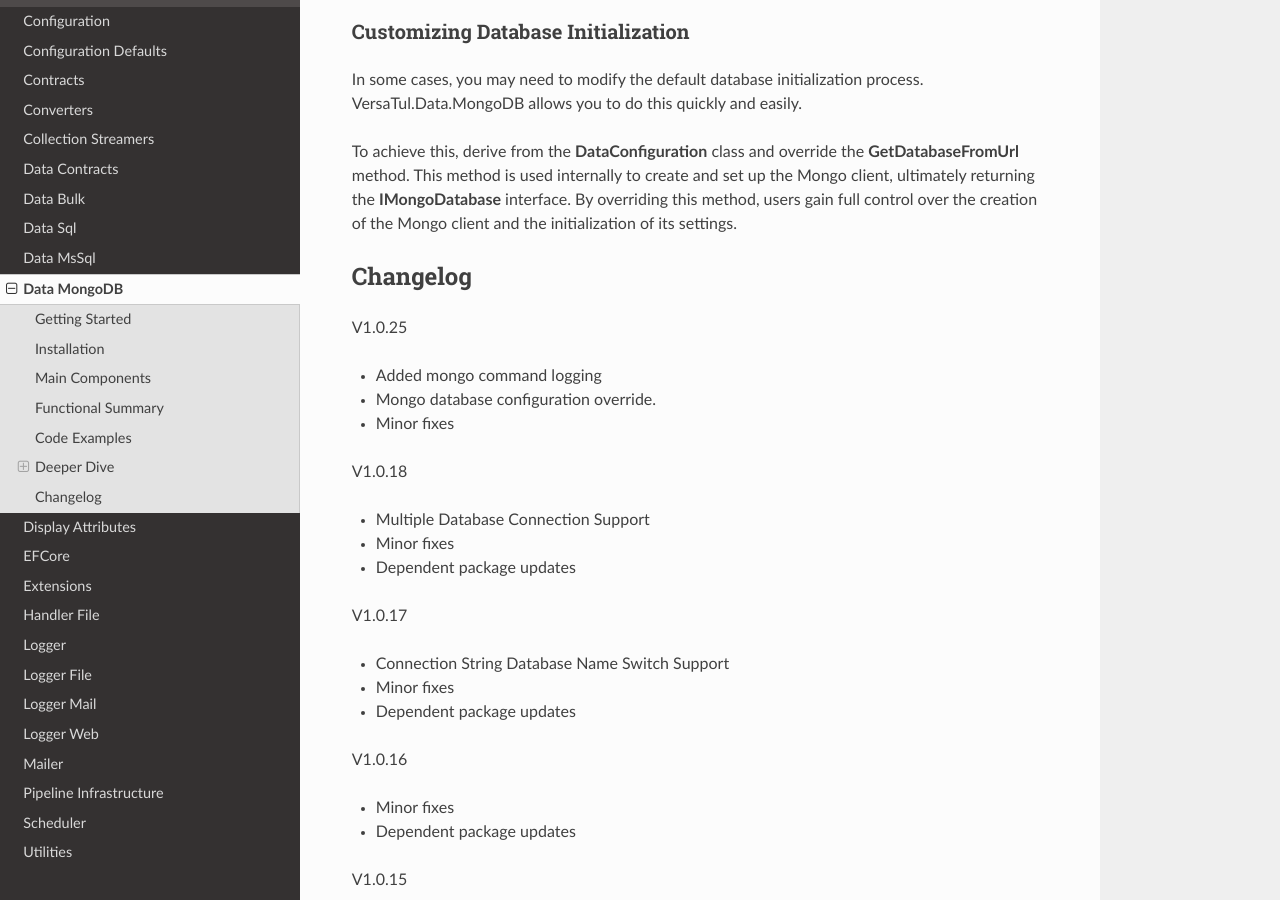
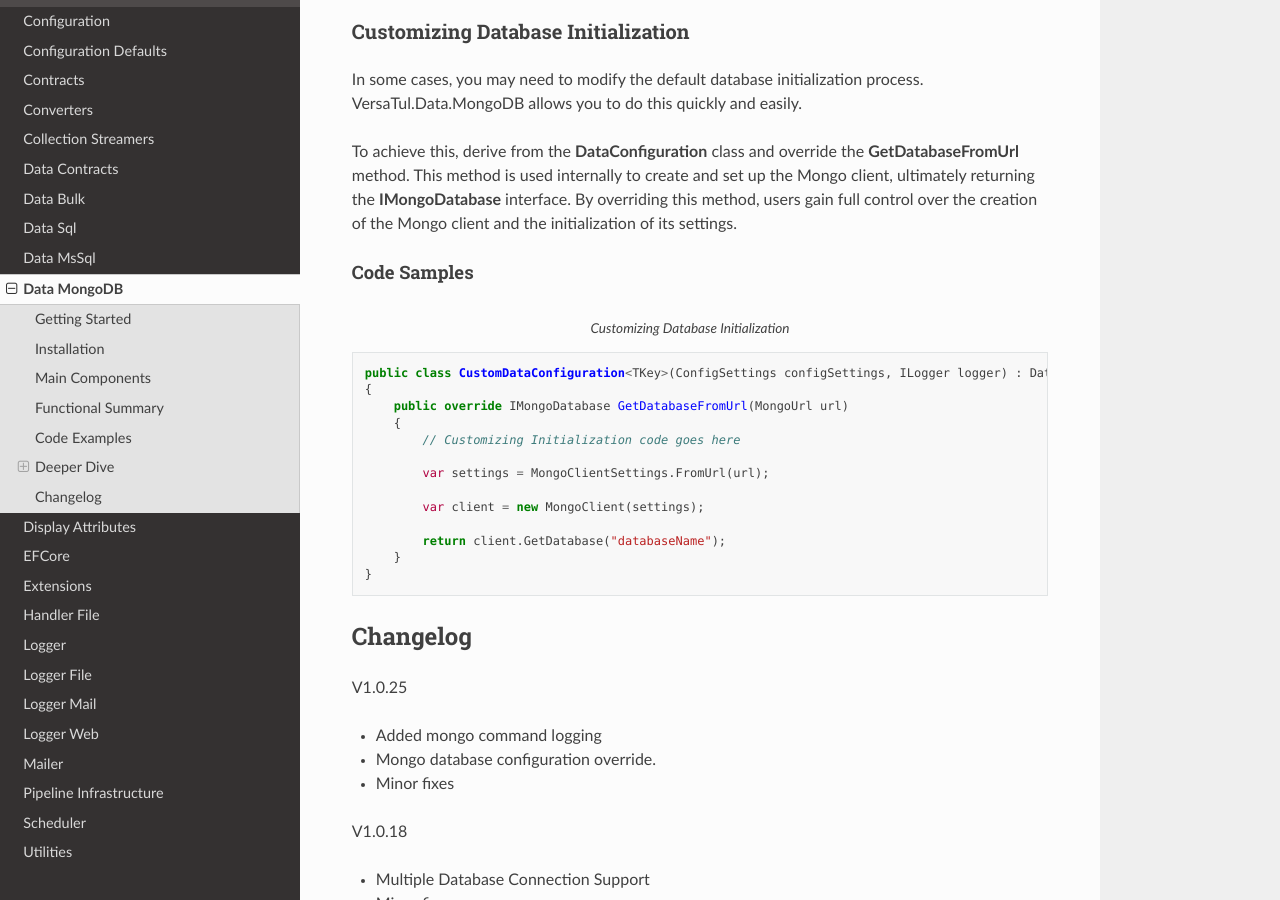
Before and after one commit to BjornWilliams/DocsVersaTul, a Sphinx documentation site: the page built from docs/source/mongodb.rst, in a window 1280 px wide and 900 px high, scrolled down 11022 px. Built offline with Sphinx 7.4.7 and the Read the Docs theme 2.0.0, drawn with Linux system fonts in a browser that asks for light colours.

Commit message:
Update mongodb.rst

```diff
--- a/docs/source/mongodb.rst
+++ b/docs/source/mongodb.rst
@@ -579,6 +579,27 @@
 This method is used internally to create and set up the Mongo client, ultimately returning the **IMongoDatabase** interface.
 By overriding this method, users gain full control over the creation of the Mongo client and the initialization of its settings.
 
+Code Samples
+""""""""""""""""""
+
+.. code-block:: c#
+    :caption: Customizing Database Initialization
+
+    public class CustomDataConfiguration<TKey>(ConfigSettings configSettings, ILogger logger) : DataConfiguration<TKey>(configSettings)
+    {
+        public override IMongoDatabase GetDatabaseFromUrl(MongoUrl url)
+        {
+            // Customizing Initialization code goes here
+
+            var settings = MongoClientSettings.FromUrl(url);
+
+            var client = new MongoClient(settings);
+
+            return client.GetDatabase("databaseName");
+        }
+    }
+
+
 Changelog
 -------------
 
```
